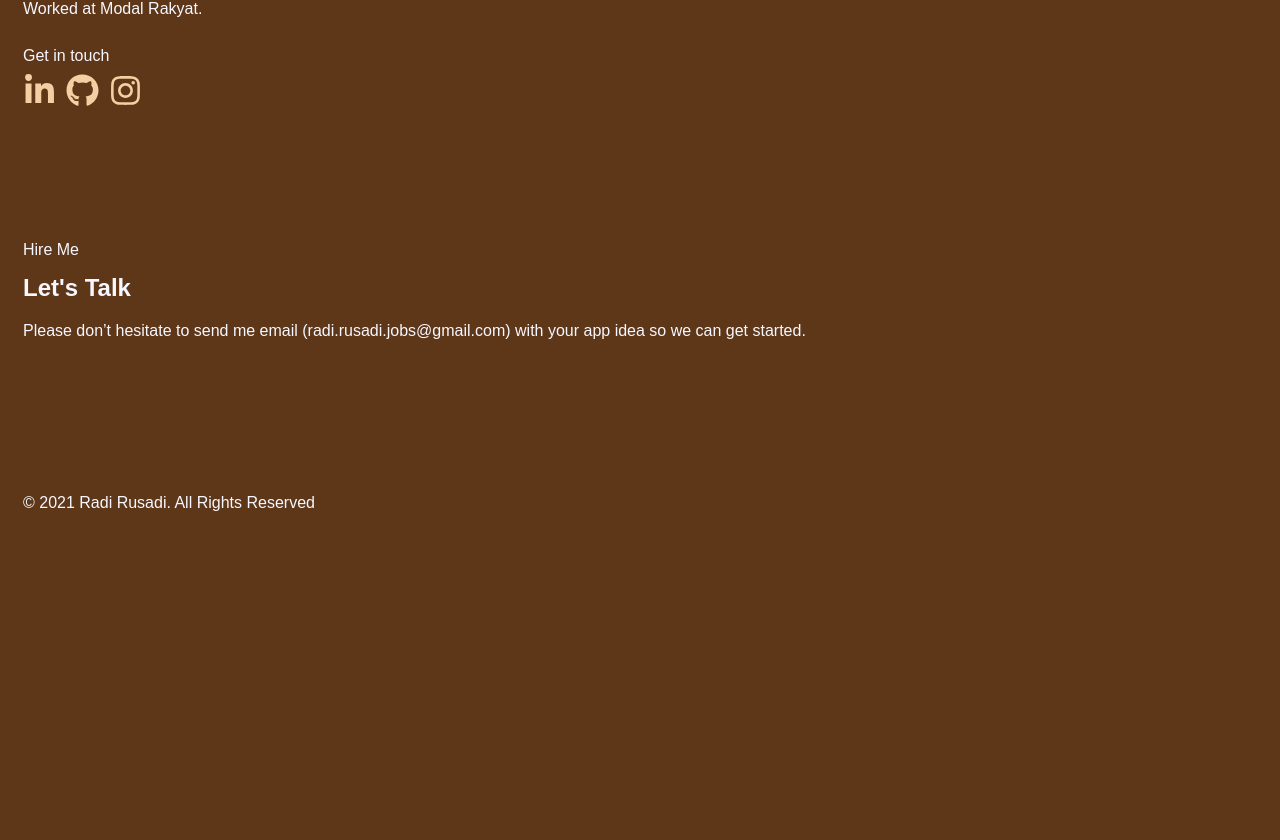
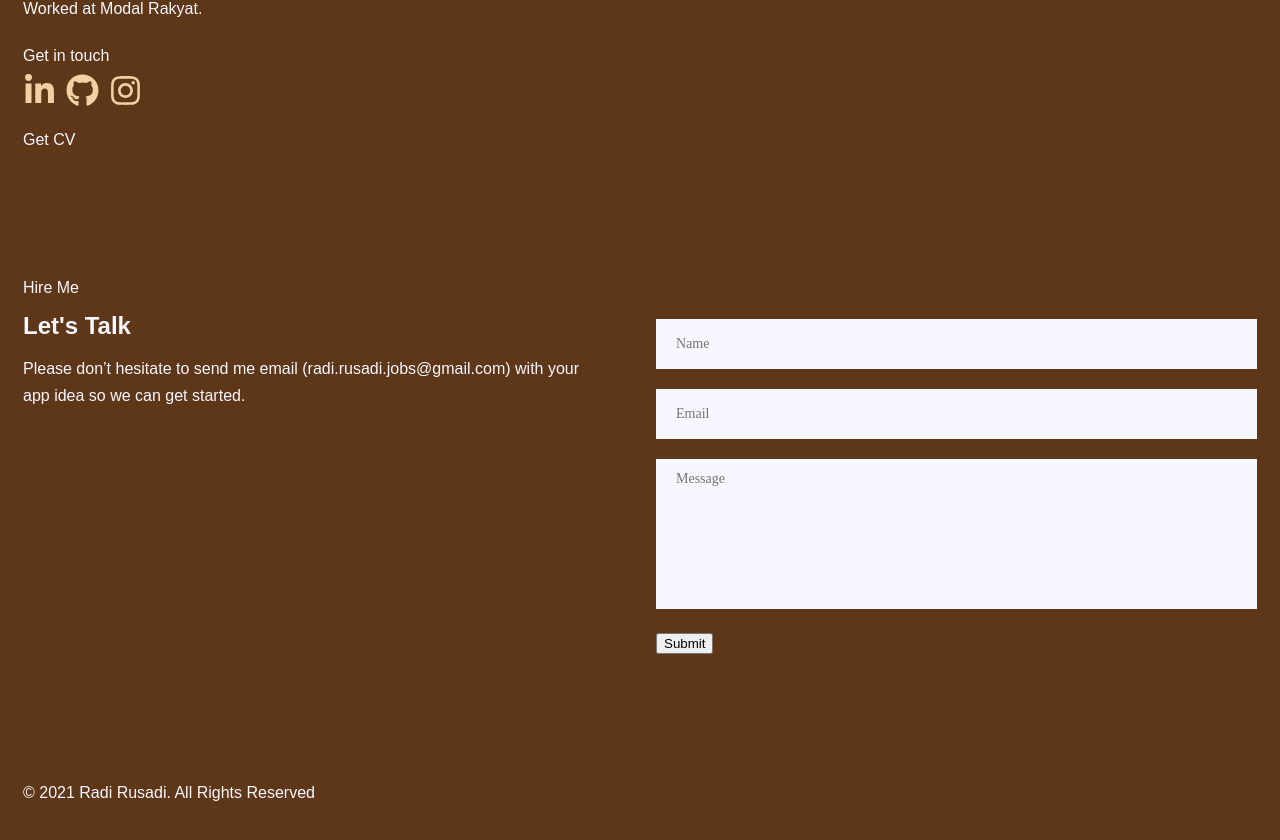
Before and after one commit to RadiRS/personal-website, a Next.js app: page / in a window 1280 px wide. Shown: the part 2571-3411 px from the top of the page. Before the commit the page ends 3133 px from the top, so only its background shows below. Built offline with nearby package versions, Linux system fonts and the light colour scheme.

Commit message:
Slicing contact section

```diff
--- a/components/about.jsx
+++ b/components/about.jsx
@@ -47,7 +47,7 @@ const About = () => {
               </div>
             ))}
           </div>
-          <div>
+          <div className="mb-md">
             <p className="text-md">Get in touch</p>
             <div className="wrapper-between">
               <a
@@ -76,6 +76,9 @@ const About = () => {
               </a>
             </div>
           </div>
+          <div>
+            <a href="#">Get CV</a>
+          </div>
         </div>
         <div className="img-profile-container" style={{ alignItems: 'center' }}>
           <img
--- a/components/contact.jsx
+++ b/components/contact.jsx
@@ -1,14 +1,22 @@
 import InfoSection from './shared/info-section';
+import Input from './shared/input';
 
 const Contact = () => {
   return (
     <section id="hireme" className="box">
-      <div className="box-inner">
+      <div className="box-inner grid-col-2">
         <InfoSection
           section="Hire Me"
           title="Let's Talk"
           desc="Please don’t hesitate to send me email (radi.rusadi.jobs@gmail.com) with your app idea so we can get started."
+          className="mr-lg"
         />
+        <div className="form-contact mt-lg">
+          <Input placeholder="Name" className="mb-md" />
+          <Input placeholder="Email" type="email" className="mb-md" />
+          <Input type="textarea" placeholder="Message" className="mb-md" />
+          <button className="btn button-primary">Submit</button>
+        </div>
       </div>
     </section>
   );
--- /dev/null
+++ b/components/shared/input.jsx
@@ -0,0 +1,16 @@
+const Input = ({ placeholder, className, type }) => {
+  if (type === 'textarea')
+    return (
+      <textarea placeholder={placeholder} className={`mb-md ${className}`} />
+    );
+
+  return (
+    <input
+      placeholder={placeholder}
+      type={type}
+      className={`mb-md ${className}`}
+    />
+  );
+};
+
+export default Input;
--- a/styles/_button.css
+++ b/styles/_button.css
@@ -11,3 +11,21 @@
   text-align: center;
   text-decoration: none;
 }
+
+.button-primary {
+  padding: 20px 30px;
+  min-width: 200px;
+  background-color: var(--color-secondary);
+  text-transform: uppercase;
+  font-family: Monserrat;
+  font-weight: bold;
+  font-size: 14px;
+}
+
+.button-primary:hover {
+  box-shadow: -5px 5px 6px #00000029;
+}
+
+.button-transparent {
+  background-color: transparent;
+}
--- a/styles/globals.css
+++ b/styles/globals.css
@@ -127,3 +127,28 @@ h1 {
   margin: 0 auto;
   padding: 50px 23px;
 }
+
+/* Form */
+input {
+  width: 100%;
+  height: 50px;
+  padding: 12px 20px;
+  box-sizing: border-box;
+  font-family: Monserrat;
+  font-size: 14px;
+  background-color: #F7F7FF;
+  resize: none;
+  border: none;
+}
+
+textarea {
+  width: 100%;
+  height: 150px;
+  padding: 12px 20px;
+  box-sizing: border-box;
+  font-family: Monserrat;
+  font-size: 14px;
+  background-color: #F7F7FF;
+  resize: none;
+  border: none;
+}
```
